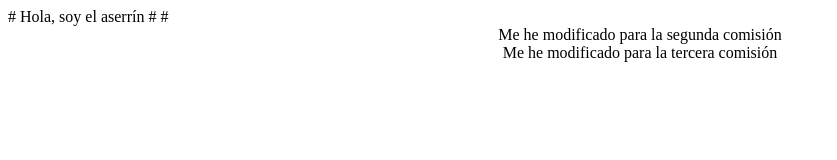
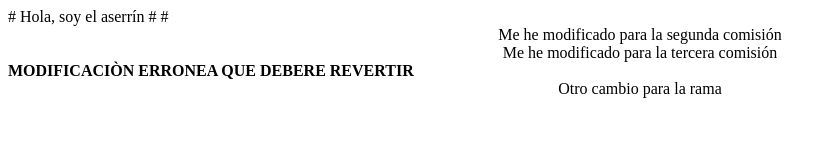
Before and after one commit to enriquemerle/Gituno, a plain HTML site: page index.html in a window 1280 px wide. Shown: the whole page, without its empty margins (0-837 px from the left). Drawn offline with Linux system fonts and the light colour scheme.

Commit message:
prueba de lateral1

```diff
--- a/index.html
+++ b/index.html
@@ -6,6 +6,7 @@
 
 <center>Me he modificado para la tercera comisión</center>
 
-
+<strong>MODIFICACIÒN ERRONEA QUE DEBERE REVERTIR</strong>
+<center>Otro cambio para la rama</center>
 
 </html>
```
